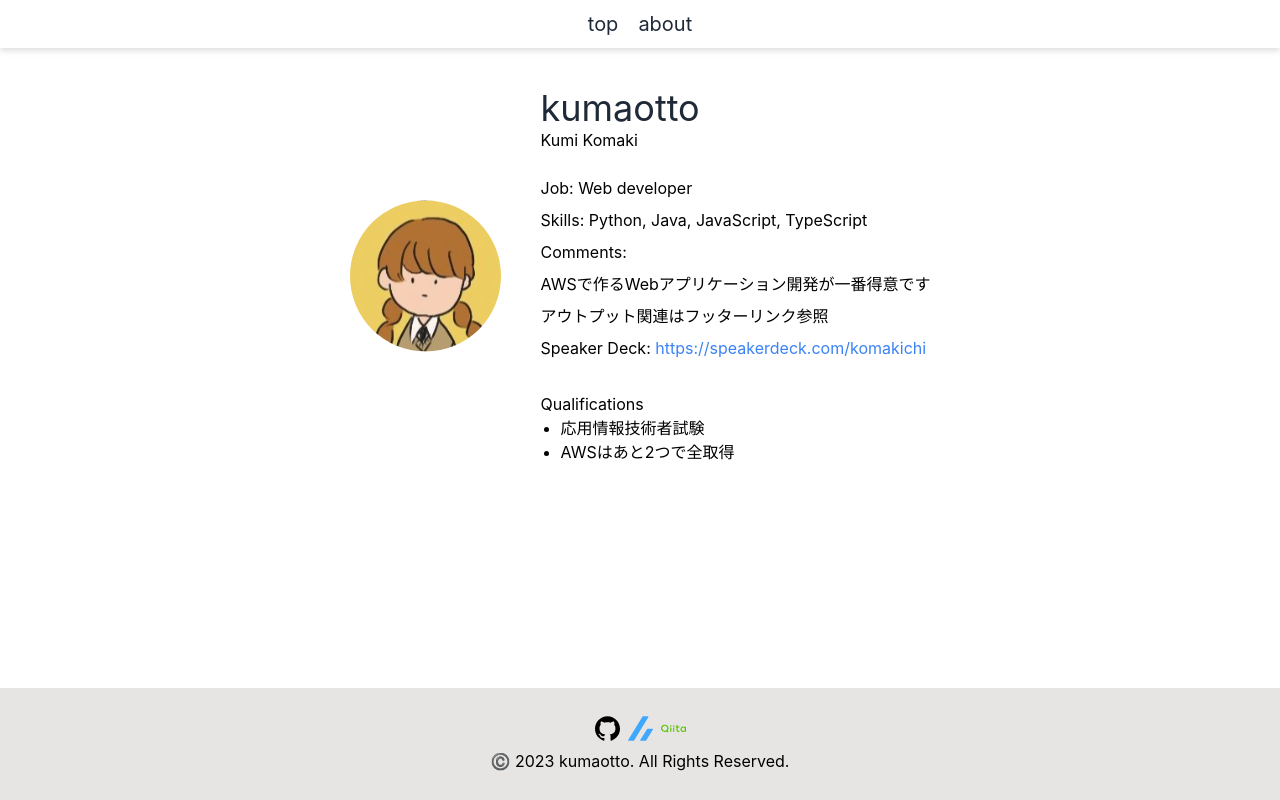
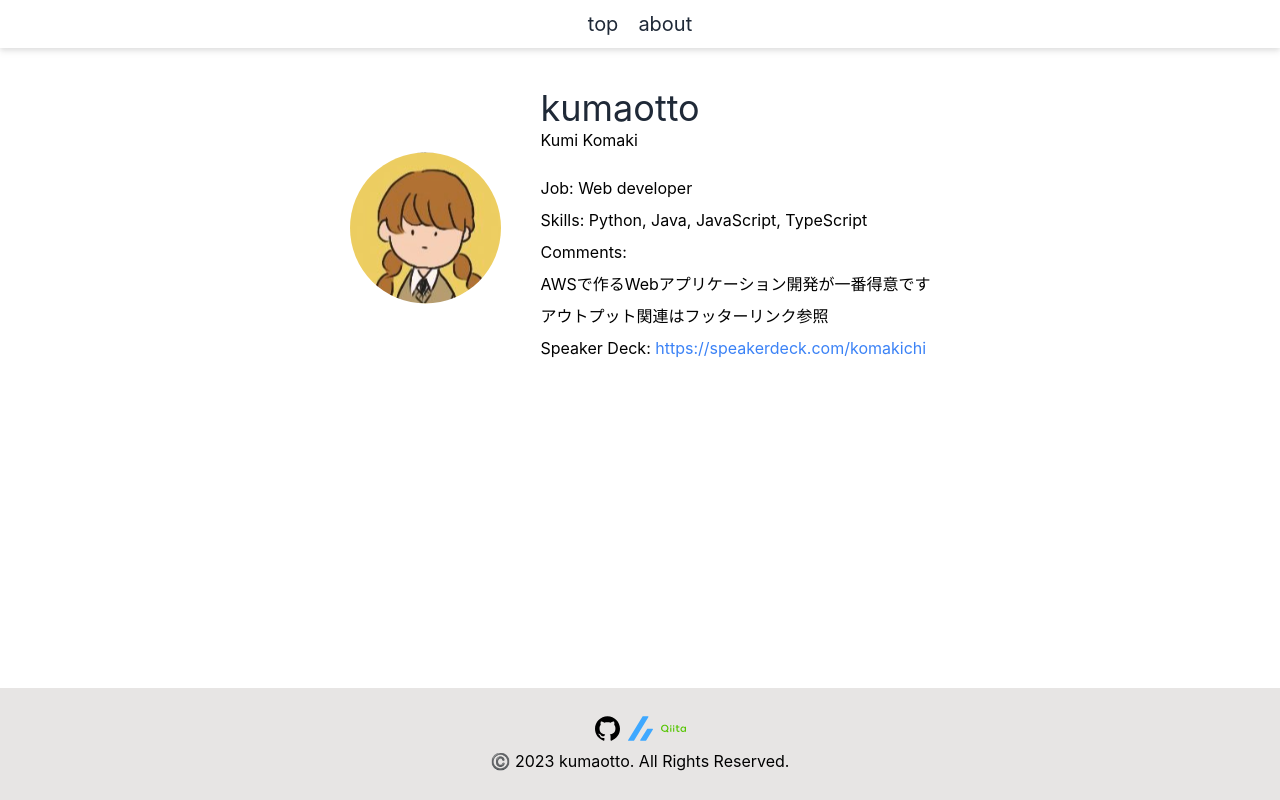
Before and after one commit to kumaotto/blog, a Next.js app: page /about in a window 1280 px wide. Built offline with nearby package versions, Linux system fonts and the light colour scheme; no server answers.

Commit message:
📝 update about section by removing qualifications list

```diff
--- a/src/pages/about/index.tsx
+++ b/src/pages/about/index.tsx
@@ -20,12 +20,6 @@ const About: NextPage = () => {
               <p className="mb-2 w-fit mx-auto md:ml-0">  AWSで作るWebアプリケーション開発が一番得意です</p>
               <p className="mb-2 w-fit mx-auto md:ml-0">  アウトプット関連はフッターリンク参照</p>
               <p className="mb-2 w-fit mx-auto md:ml-0">  Speaker Deck: <a className="text-blue-500" href="https://speakerdeck.com/komakichi">https://speakerdeck.com/komakichi</a></p>
-              <br />
-              <p className="w-fit mx-auto md:ml-0">Qualifications</p>
-              <ul className="list-disc pl-5 text-left w-fit mx-auto sm:mx-0">
-                <li>応用情報技術者試験</li>
-                <li>AWSはあと2つで全取得</li>
-              </ul>
             </div>
           </div>
         </div>
```
